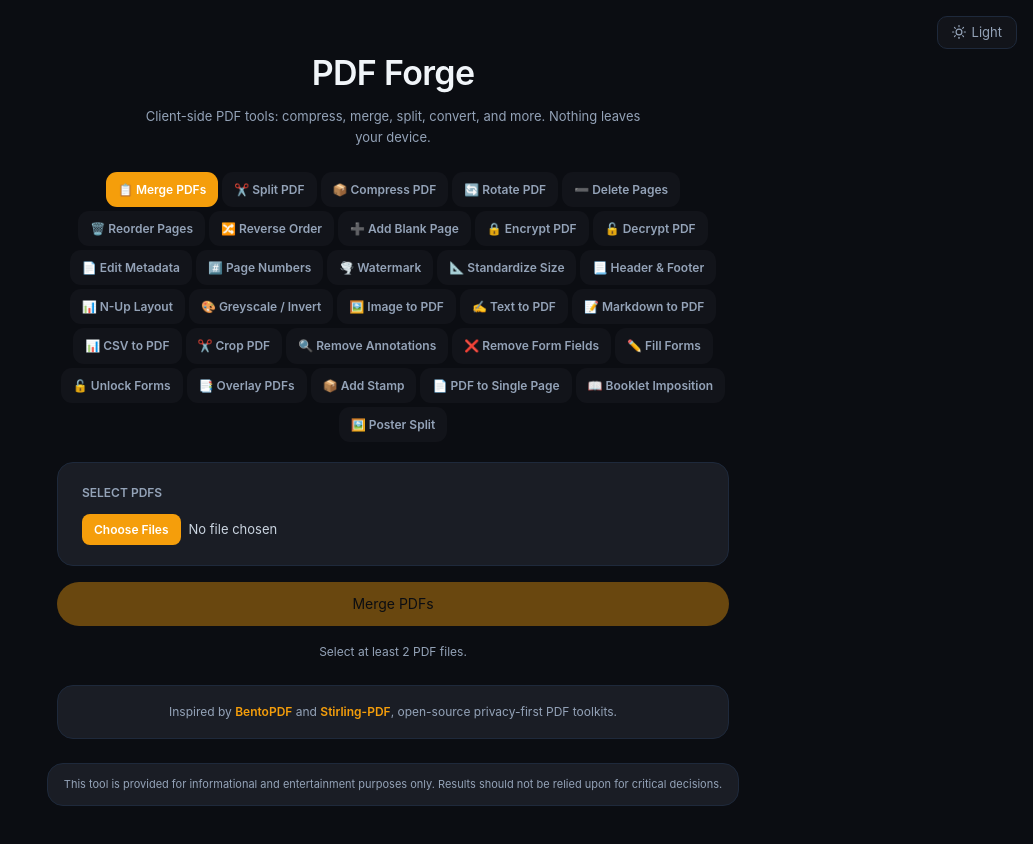
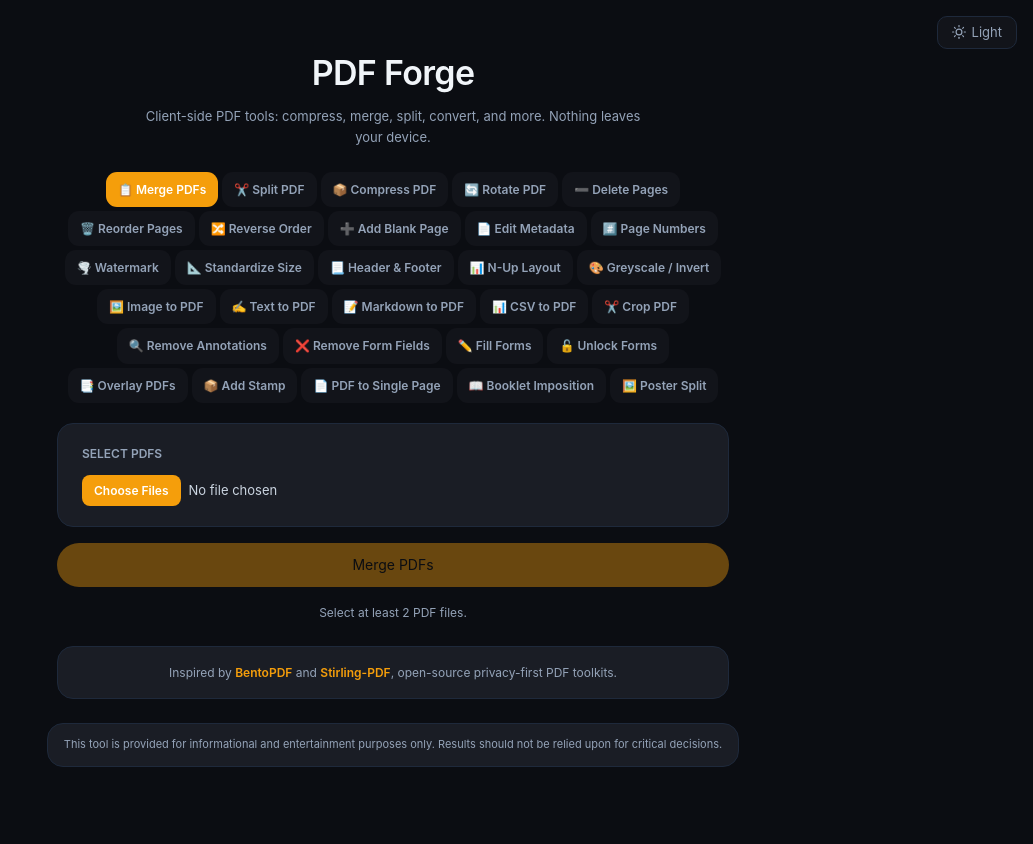
Before and after one commit to quantro/mainannxt, a Next.js app: page /pdf-forge in a window 1280 px wide. Shown: the top 844 px of the page, without its empty margins (247-1280 px from the left). After the commit the page ends 815 px from the top, so only its background shows below. Built offline with nearby package versions, Linux system fonts and the light colour scheme.

Commit message:
chore: remove encrypt/decrypt placeholders (unsupported by pdf-lib in browser)

```diff
--- a/src/app/pdf-forge/components/DecryptPdf.tsx
+++ /dev/null
@@ -1,15 +0,0 @@
-"use client";
-import { ToolCard } from "./ToolWrapper";
-
-export default function DecryptPdf() {
-  return (
-    <div className="w-full max-w-2xl space-y-4">
-      <ToolCard title="Not Available in Browser">
-        <p className="text-[13px] text-[var(--color-ink-muted-48)] leading-relaxed">
-          PDF decryption is not supported by the browser-based pdf-lib library.
-          For removing PDF passwords, try desktop tools like bentopdf or Acrobat.
-        </p>
-      </ToolCard>
-    </div>
-  );
-}
--- a/src/app/pdf-forge/components/EncryptPdf.tsx
+++ /dev/null
@@ -1,15 +0,0 @@
-"use client";
-import { ToolCard } from "./ToolWrapper";
-
-export default function EncryptPdf() {
-  return (
-    <div className="w-full max-w-2xl space-y-4">
-      <ToolCard title="Not Available in Browser">
-        <p className="text-[13px] text-[var(--color-ink-muted-48)] leading-relaxed">
-          PDF encryption requires low-level crypto operations not supported by the browser-based pdf-lib library.
-          For password-protecting PDFs, try desktop tools like bentopdf or Acrobat.
-        </p>
-      </ToolCard>
-    </div>
-  );
-}
--- a/src/app/pdf-forge/page.tsx
+++ b/src/app/pdf-forge/page.tsx
@@ -14,8 +14,7 @@ import DeletePages from "./components/DeletePages";
 import ReorderPages from "./components/ReorderPages";
 import ReversePages from "./components/ReversePages";
 import AddBlankPage from "./components/AddBlankPage";
-import EncryptPdf from "./components/EncryptPdf";
-import DecryptPdf from "./components/DecryptPdf";
+
 import EditMetadata from "./components/EditMetadata";
 import PageNumbers from "./components/PageNumbers";
 import AddWatermark from "./components/AddWatermark";
@@ -47,8 +46,7 @@ const TOOL_MAP: Record<ToolKey, React.ReactNode> = {
   reorder: <ReorderPages />,
   reverse: <ReversePages />,
   blank: <AddBlankPage />,
-  encrypt: <EncryptPdf />,
-  decrypt: <DecryptPdf />,
+
   metadata: <EditMetadata />,
   numbers: <PageNumbers />,
   watermark: <AddWatermark />,
--- a/src/app/pdf-forge/types.ts
+++ b/src/app/pdf-forge/types.ts
@@ -1,7 +1,7 @@
 export type ToolKey =
   | "compress" | "merge" | "split" | "image" | "text"
   | "rotate" | "delete" | "reorder" | "reverse" | "blank"
-  | "encrypt" | "decrypt" | "metadata" | "numbers" | "watermark"
+  | "metadata" | "numbers" | "watermark"
   | "pagesize" | "headerfooter" | "nup" | "greyscale" | "markdown" | "csv"
   | "crop" | "removeannot" | "removeform" | "fillform" | "unlockform"
   | "overlay" | "stamp" | "singlepage" | "booklet" | "poster";
@@ -21,8 +21,7 @@ export const ALL_TOOLS: ToolDef[] = [
   { key: "reorder",   icon: "\uD83D\uDDD1\uFE0F", label: "Reorder Pages" },
   { key: "reverse",   icon: "\uD83D\uDD00", label: "Reverse Order" },
   { key: "blank",     icon: "\u2795",       label: "Add Blank Page" },
-  { key: "encrypt",   icon: "\uD83D\uDD12", label: "Encrypt PDF" },
-  { key: "decrypt",   icon: "\uD83D\uDD13", label: "Decrypt PDF" },
+
   { key: "metadata",  icon: "\uD83D\uDCC4", label: "Edit Metadata" },
   { key: "numbers",   icon: "#\uFE0F\u20E3", label: "Page Numbers" },
   { key: "watermark", icon: "\uD83C\uDF2A\uFE0F", label: "Watermark" },
```
